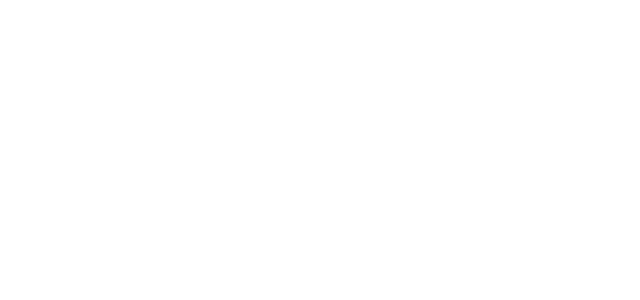
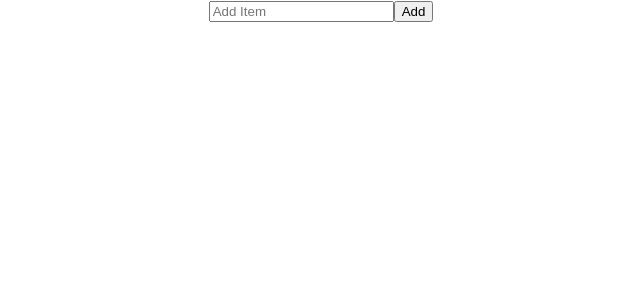
Before and after one commit to H-Indiana-Holdsworth/scratch-shopping-list, a React (Create React App) app: page / in a window 1280 px wide. Shown: the top 300 px of the page, without its empty margins (319-959 px from the left). Built offline with nearby package versions, Linux system fonts and the light colour scheme.

Commit message:
Adds UI skeleton

```diff
--- a/src/App.jsx
+++ b/src/App.jsx
@@ -1,7 +1,12 @@
 import './App.css';
+import Shopping from './Views/Shopping/Shopping';
 
 function App() {
-  return <div className="App"></div>;
+  return (
+    <div className="App">
+      <Shopping />
+    </div>
+  );
 }
 
 export default App;
--- a/src/Views/Shopping/Shopping.jsx
+++ b/src/Views/Shopping/Shopping.jsx
@@ -0,0 +1,12 @@
+import React from 'react';
+
+export default function Shopping() {
+  return (
+    <div>
+      <form className="user-form">
+        <input className="item-input" type="text" placeholder="Add Item" />
+        <button>Add</button>
+      </form>
+    </div>
+  );
+}
```
